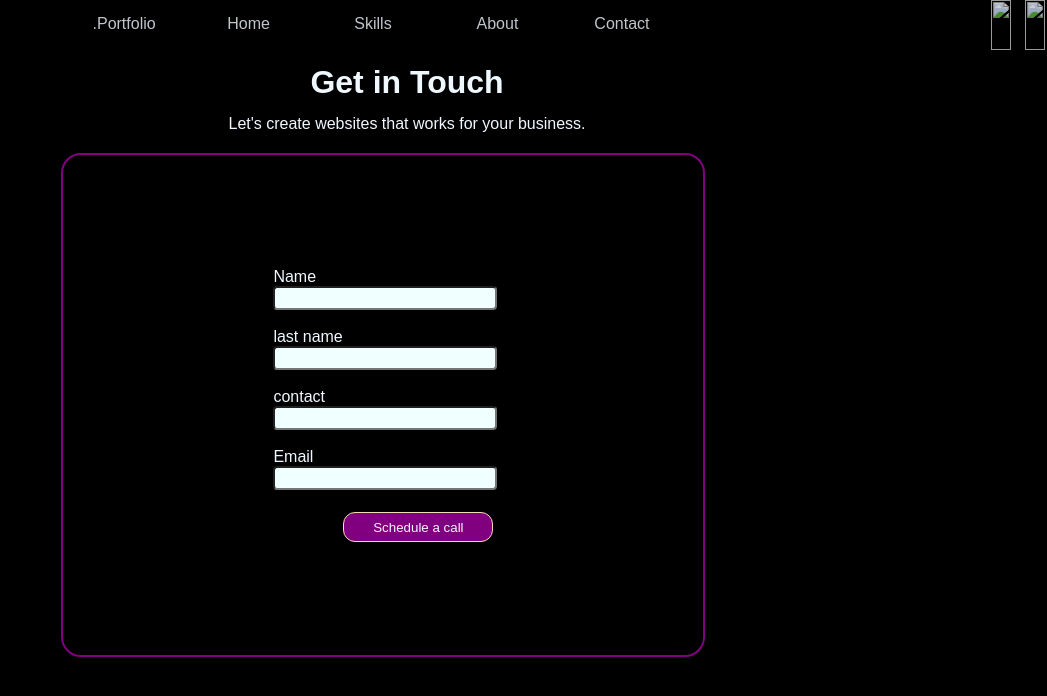
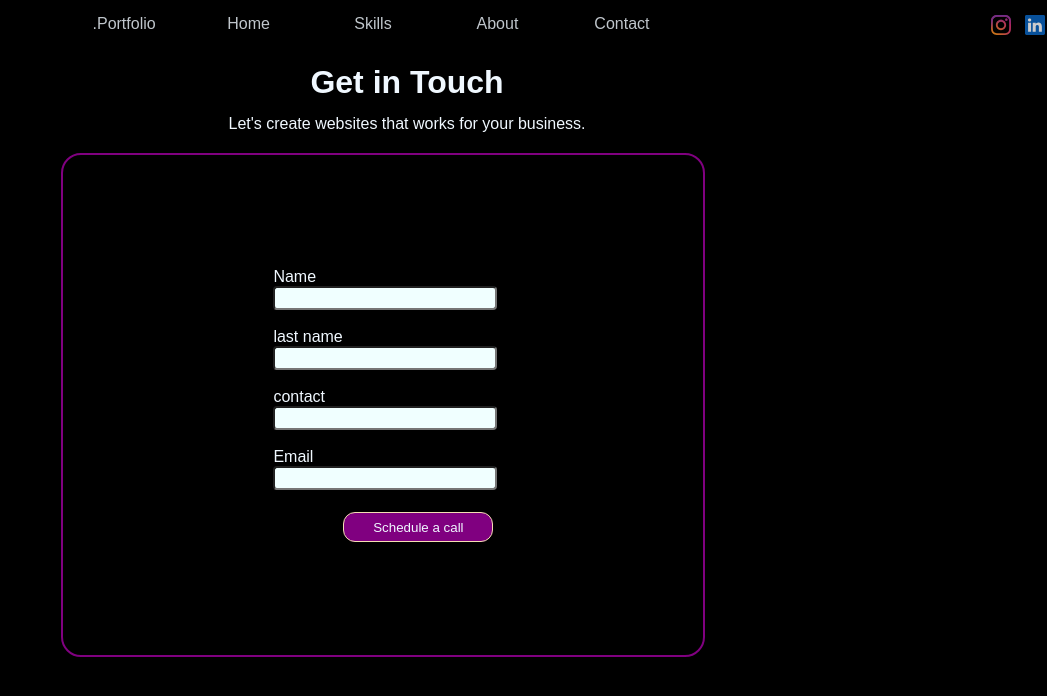
Before and after one commit to Prabuddha302005/Portfolio, a plain HTML site: page contact.html in a window 1280 px wide. Shown: the whole page, without its empty margins (233-1280 px from the left). Drawn offline with Linux system fonts and the light colour scheme.

Commit message:
edited-file

```diff
--- a/contact.html
+++ b/contact.html
@@ -15,8 +15,8 @@
             <a href="about.html"><li>About</a></li>
             <a href="contact.html"><li>Contact</a></li>
 
-            <img src=".assets/linkedin-icon-3.svg" alt="">
-            <img src=".assets/instagram-2016-5.svg" alt="">
+            <img src="assets/linkedin-icon-3.svg" alt="">
+            <img src="assets/instagram-2016-5.svg" alt="">
         </ul>
     </nav>
     <h1 class="heading">Get in Touch</h1>
```
